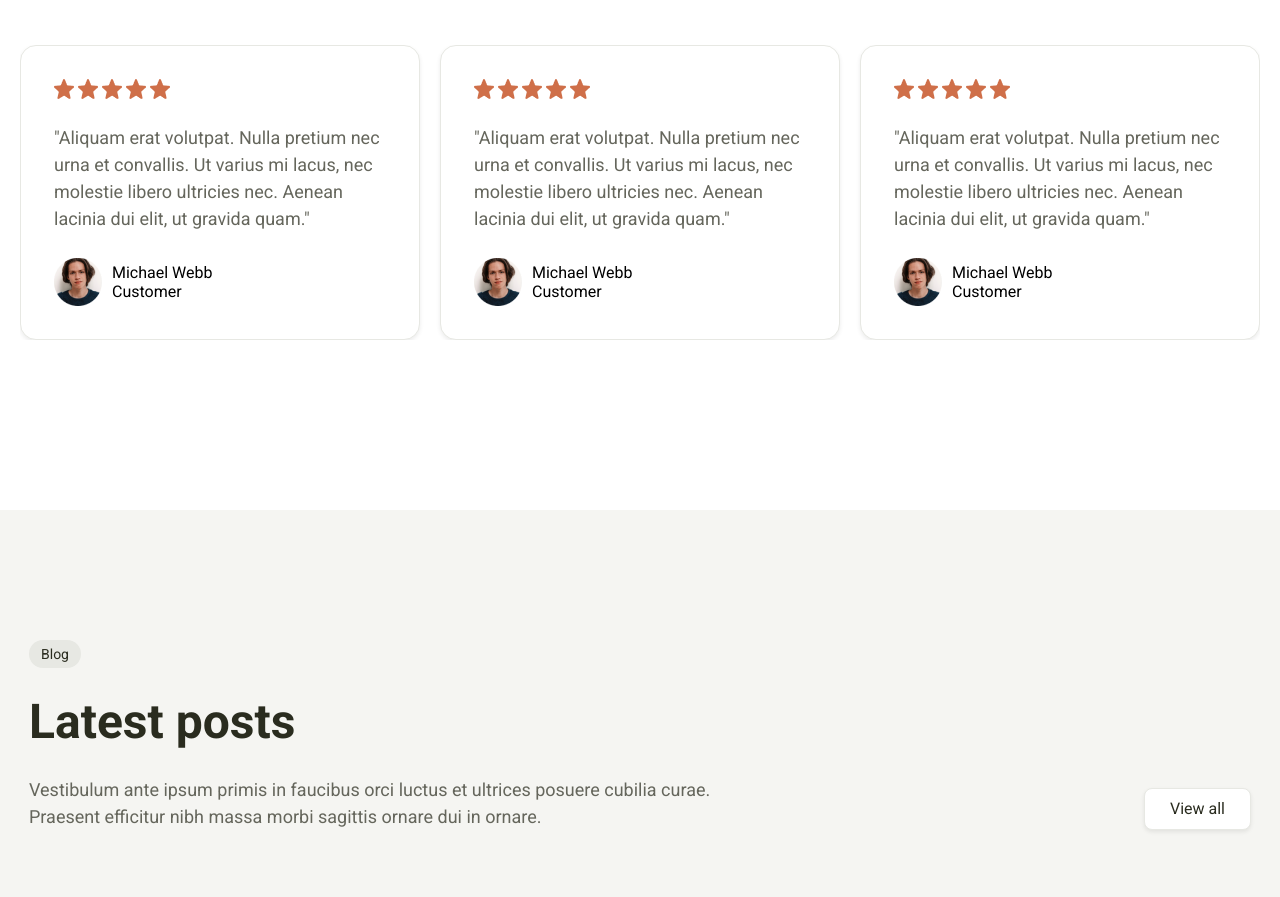
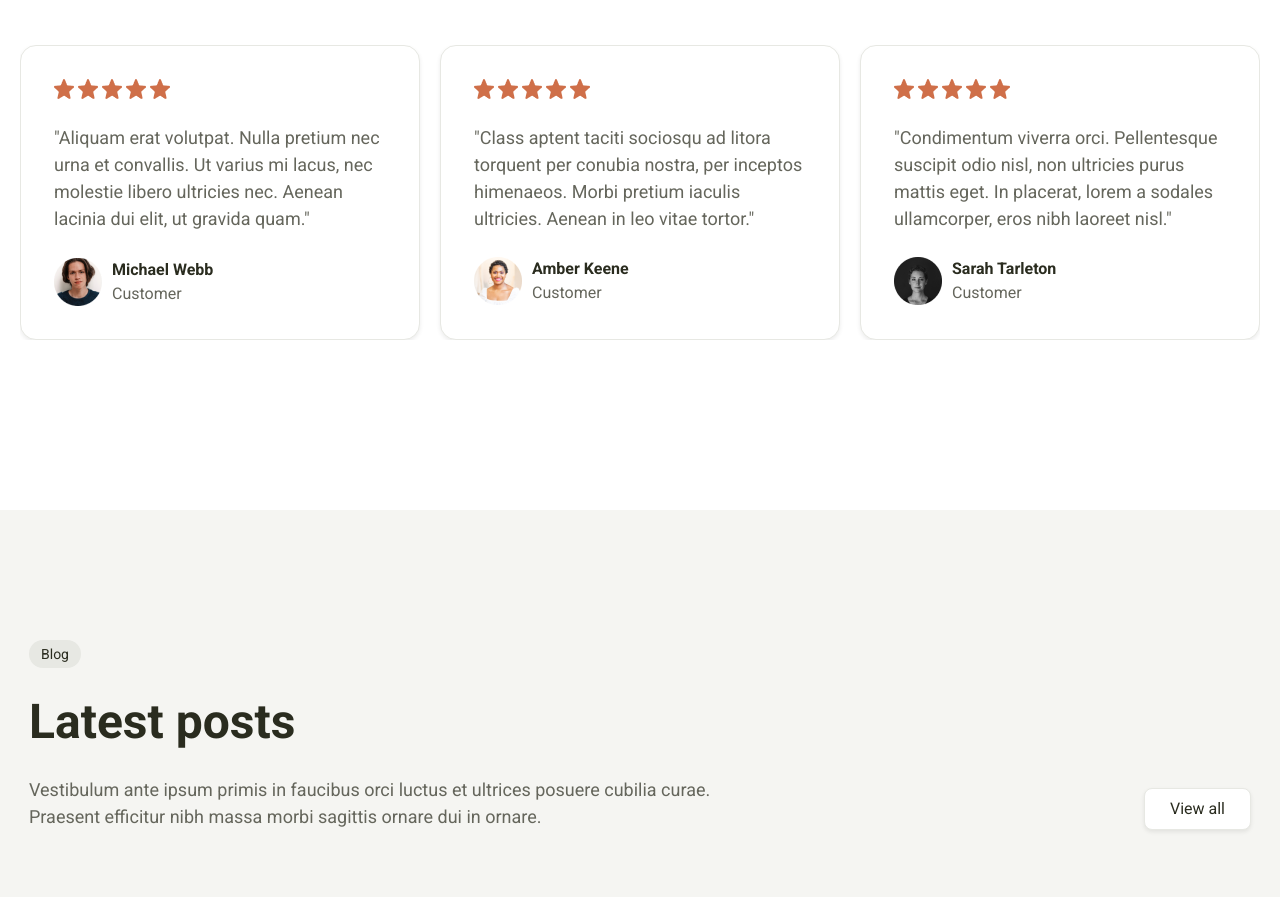
Before and after one commit to ilovevladskoch/Realco, a plain HTML site: page index.html in a window 1280 px wide. Shown: the part 6180-7077 px from the top of the page. Drawn offline with Linux system fonts and the light colour scheme.

Commit message:
отзывы

```diff
--- a/css/main.css
+++ b/css/main.css
@@ -528,6 +528,19 @@ outline: 1px solid red;
     margin-left: 10px;
 }
 
+.customer__name {
+    font-weight: 700;
+    font-size: 16px;
+    line-height: 24px;
+    color: #2A2C1F;
+}
+
+.customer__status {
+    font-size: 16px;
+    line-height: 24px;
+    color: #65665C;
+}
+
 .rewiew__card .main__text {
     margin-top: 25px;
 }
--- a/index.html
+++ b/index.html
@@ -270,22 +270,22 @@
             </div>
             <div class="rewiew__card">
                 <img src="img/customer/star.png" alt="">
-                <div class="main__text">"Aliquam erat volutpat. Nulla pretium nec urna et convallis. Ut varius mi lacus, nec molestie libero ultricies nec. Aenean lacinia dui elit, ut gravida quam."</div>
+                <div class="main__text">"Class aptent taciti sociosqu ad litora torquent per conubia nostra, per inceptos himenaeos. Morbi pretium iaculis ultricies. Aenean in leo vitae tortor."</div>
                 <div class="customer__block">
-                    <img src="img/customer/pers-1.png" alt="">
+                    <img src="img/customer/pers-2.png" alt="">
                     <div class="customer__info">
-                        <div class="customer__name">Michael Webb</div>
+                        <div class="customer__name">Amber Keene</div>
                         <div class="customer__status">Customer</div>
                     </div>
                 </div>
             </div>
             <div class="rewiew__card">
                 <img src="img/customer/star.png" alt="">
-                <div class="main__text">"Aliquam erat volutpat. Nulla pretium nec urna et convallis. Ut varius mi lacus, nec molestie libero ultricies nec. Aenean lacinia dui elit, ut gravida quam."</div>
+                <div class="main__text">"Condimentum viverra orci. Pellentesque suscipit odio nisl, non ultricies purus mattis eget. In placerat, lorem a sodales ullamcorper, eros nibh laoreet nisl."</div>
                 <div class="customer__block">
-                    <img src="img/customer/pers-1.png" alt="">
+                    <img src="img/customer/pers-3.png" alt="">
                     <div class="customer__info">
-                        <div class="customer__name">Michael Webb</div>
+                        <div class="customer__name">Sarah Tarleton</div>
                         <div class="customer__status">Customer</div>
                     </div>
                 </div>
```
Also changed, not shown: img/customer/pers-2.png (added), img/customer/pers-3.png (added).
